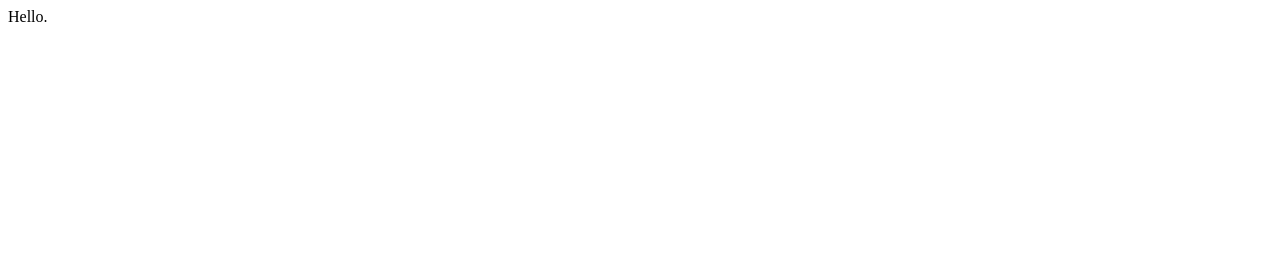
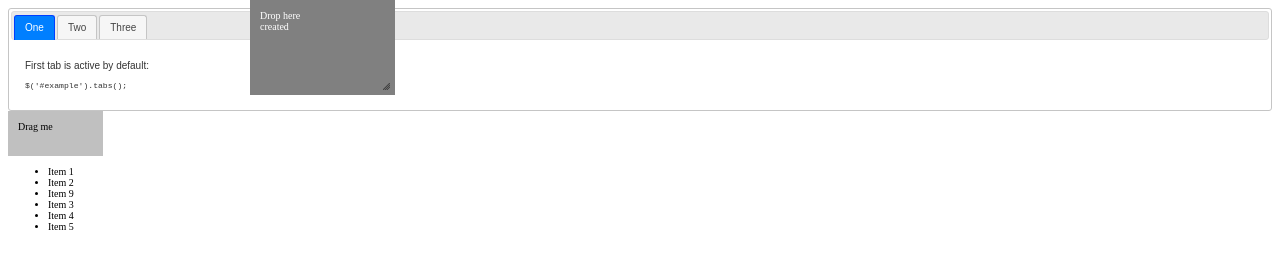
Before and after one commit to bodaodev-billydai/testpublic, a plain HTML site: page index.html in a window 1280 px wide. Drawn offline with nearby package versions, Linux system fonts and the light colour scheme.

Commit message:
study html and jquery

```diff
--- a/index.html
+++ b/index.html
@@ -1,6 +1,69 @@
+
+<!DOCTYPE html>
 <html>
 <head>
+  <link href="http://ajax.googleapis.com/ajax/libs/jqueryui/1.8/themes/base/jquery-ui.css" rel="stylesheet" type="text/css"/>
+  <script src="http://ajax.googleapis.com/ajax/libs/jquery/1.5/jquery.min.js"></script>
+  <script src="http://ajax.googleapis.com/ajax/libs/jqueryui/1.8/jquery-ui.min.js"></script>
+  <style type="text/css">
+    #draggable { width: 75px; height: 25px; background: silver; padding: 10px; }
+    #droppable { position: absolute; left: 250px; top: 0; width: 125px; height: 75px; background: gray; color: white; padding: 10px; }
+    #selectable .ui-selecting {	background: silver; }
+    #selectable .ui-selected {	background: gray; }
+    div.w3 { max-width: 200px; }
+  </style>
+  <script>
+  $(document).ready(function() {
+    $("#draggable").draggable({ axis: 'x' ,
+	drag: function(event, ui) {$("div#tag").text(""+event.pageX+" "+event.pageY);},
+	stop: function(event, ui) {$("div#tag").text("");}});
+    $("#droppable").droppable({
+	drop: function() { alert('dropped'); $("div#tag2").text("");},
+	create: function() { $("div#tag2").text("created"); },
+	out: function() { $("div#tag2").text("out"); },
+	over: function() { $("div#tag2").text("over"); }
+    }).resizable();
+    $("#selectable").selectable().sortable();
+    $("#tabs").tabs();
+  });
+  </script>
 </head>
-<body>
-Hello.
+<body style="font-size:62.5%;">
+
+<div id="tabs">
+    <ul>
+        <li><a href="#fragment-1"><span>One</span></a></li>
+        <li><a href="#fragment-2"><span>Two</span></a></li>
+        <li><a href="#fragment-3"><span>Three</span></a></li>
+    </ul>
+    <div id="fragment-1">
+        <p>First tab is active by default:</p>
+        <pre><code>$('#example').tabs();</code></pre>
+    </div>
+    <div id="fragment-2">
+        Lorem ipsum dolor sit amet, consectetuer adipiscing elit, sed diam nonummy nibh euismod tincidunt ut laoreet dolore magna aliquam erat volutpat.
+        Lorem ipsum dolor sit amet, consectetuer adipiscing elit, sed diam nonummy nibh euismod tincidunt ut laoreet dolore magna aliquam erat volutpat.
+    </div>
+    <div id="fragment-3">
+        Lorem ipsum dolor sit amet, consectetuer adipiscing elit, sed diam nonummy nibh euismod tincidunt ut laoreet dolore magna aliquam erat volutpat.
+        Lorem ipsum dolor sit amet, consectetuer adipiscing elit, sed diam nonummy nibh euismod tincidunt ut laoreet dolore magna aliquam erat volutpat.
+        Lorem ipsum dolor sit amet, consectetuer adipiscing elit, sed diam nonummy nibh euismod tincidunt ut laoreet dolore magna aliquam erat volutpat.
+    </div>
+</div>
+<div>
+<div id="droppable">Drop here <BR /><div id="tag2"></div><BR /><div id="tag"></div></div>
+</div>
+<div id="draggable">Drag me</div>
+
+<div class="w3">
+<ul id="selectable">
+<li>Item 1</li>
+<li>Item 2</li>
+<li>Item 9</li>
+<li>Item 3</li>
+<li>Item 4</li>
+<li>Item 5</li>
+</ul>
+</div>
 </body>
+</html>
```
